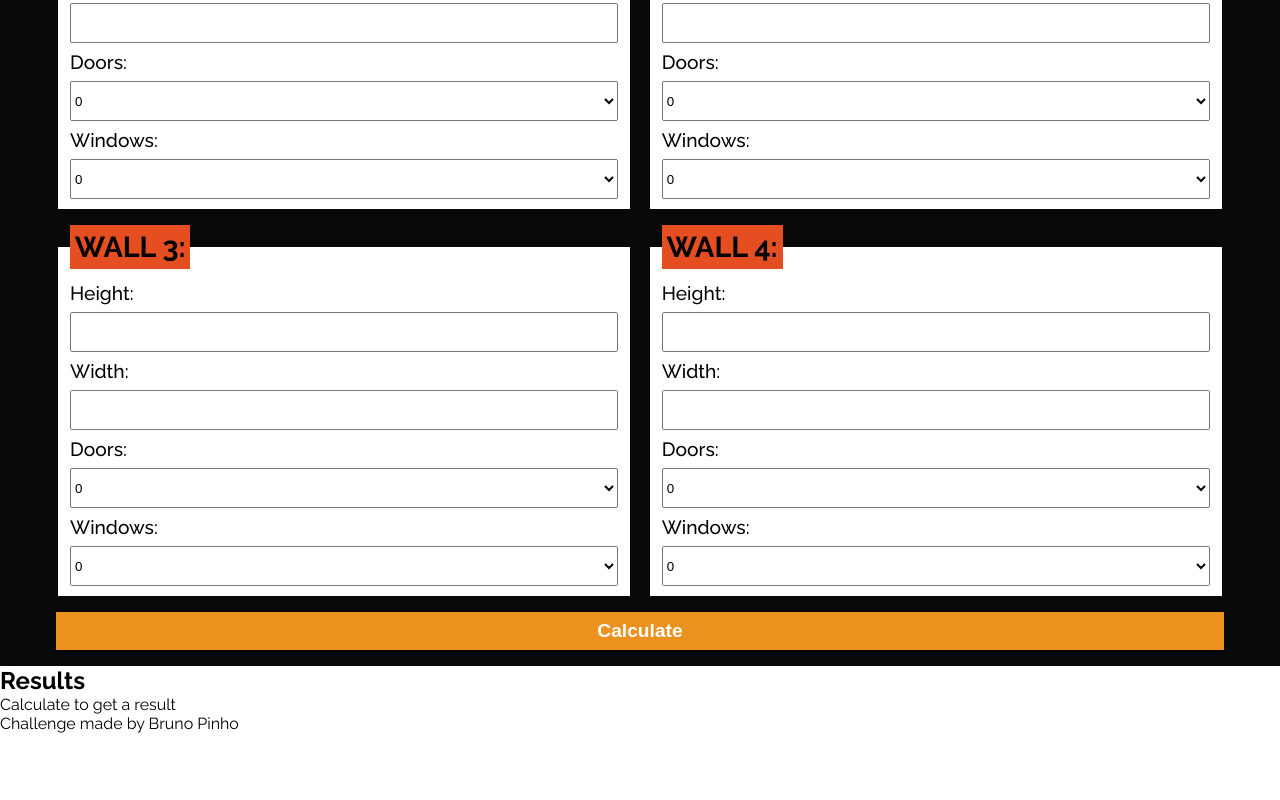
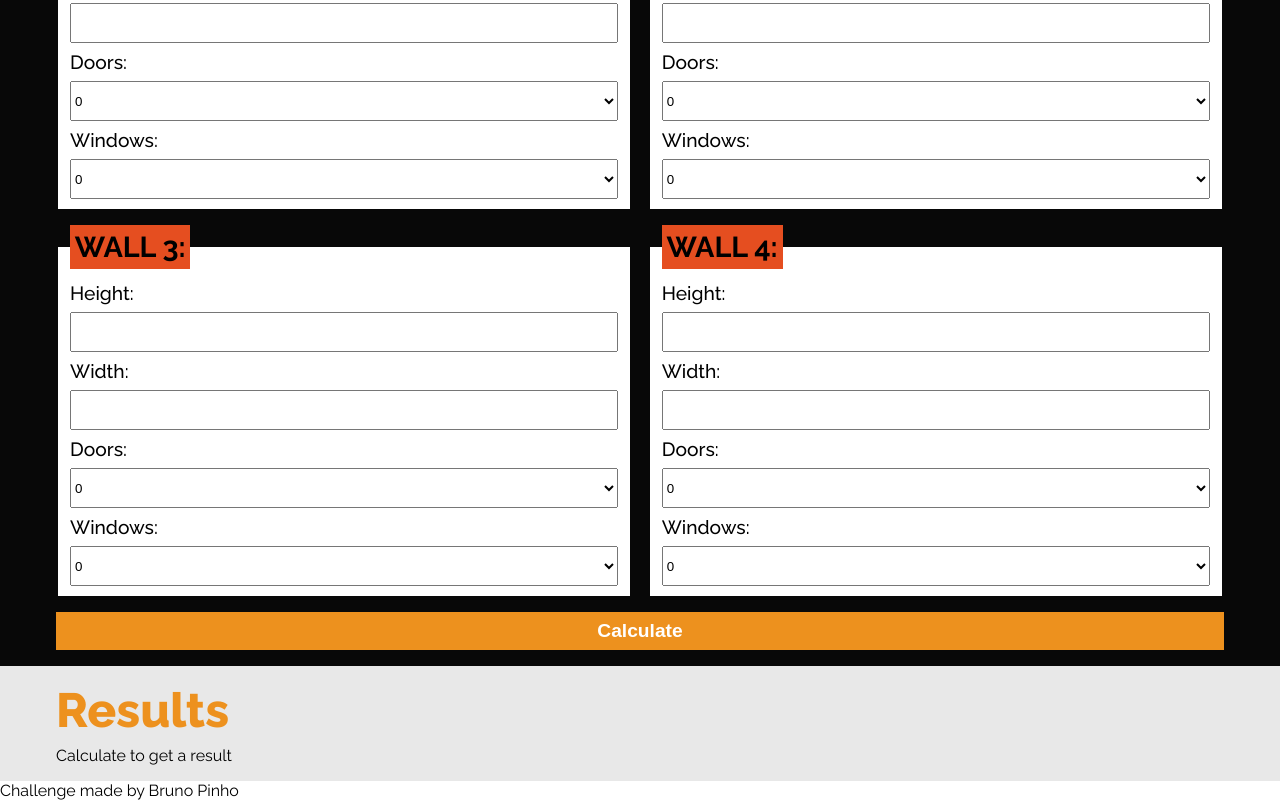
Before and after one commit to pinhob/digital-republic-challenge, a Next.js app in the folder front-end/: page / in a window 1280 px wide. Shown: the part 338-1138 px from the top of the page. Before the commit the page ends 1071 px from the top, so only its background shows below. Built offline with nearby package versions, Linux system fonts and the light colour scheme.

Commit message:
style: create StyledResults

```diff
--- a/front-end/components/Results.js
+++ b/front-end/components/Results.js
@@ -1,5 +1,7 @@
 import { useContext, useEffect, useState } from "react";
 import { Context } from "../context";
+import { StyledWrapper } from "../styles";
+import { StyledResults } from "../styles/StyledResults";
 import { PaintCanCard } from "./PaintCanCard";
 
 export const Results = () => {
@@ -19,22 +21,26 @@ export const Results = () => {
   }, [paintCans]);
 
   return (
-    <section>
-      <h1>Results</h1>
+    <StyledResults>
+      <div className="wrapper">
+        <h2 className="title">Results</h2>
         {
           cans
             ? (
               <>
+                <div className="results__card--wrapper">
                   {
                     cans.map(([key, value]) => (
                       <PaintCanCard size={key} quantity={value} />
                     ))
                   }
+                </div>
                 <button>Buy All</button>
               </>
             )
             : <p>Calculate to get a result</p>
         }
-    </section>
+      </div>
+    </StyledResults>
   )
 };
--- /dev/null
+++ b/front-end/styles/StyledResults.js
@@ -0,0 +1,49 @@
+import styled from 'styled-components';
+
+export const StyledResults = styled.section`
+  background-color: var(--light-gray);
+
+  .title {
+    color: var(--orange);
+    font-size: 3rem;
+    font-weight: 800;
+  }
+
+  .wrapper {
+    display: flex;
+    flex-flow: column;
+    gap: 1vh;
+    max-width: var(--site-max-width);
+    margin: 0 auto;
+    padding: 1rem;
+  }
+
+  button {
+    align-self: center;
+    border: none;
+    background-color: var(--blue);
+    color: var(--white);
+    padding: 0.5rem;
+    font-size: 1.2rem;
+    font-weight: 700;
+    width: 50%;
+    transition: background-color 0.3s ease;
+  }
+
+  button:hover, button:focus {
+    background-color: var(--dark-blue);
+    cursor: pointer;
+    font-weight: 700;
+    transition: background-color 0.3s ease;
+    outline: none;
+  }
+
+
+  @media (min-width: 860px) {
+    .results__card--wrapper {
+      display: flex;
+      flex-flow: row;
+      justify-content: space-around;
+    }
+  }
+`;
--- a/front-end/styles/index.js
+++ b/front-end/styles/index.js
@@ -1,3 +1,4 @@
 export { GlobalStyle } from './GlobalStyle';
 export { StyledForm } from './StyledForm';
 export { StyledHeader } from './StyledHeader';
+export { StyledResults } from './StyledResults';
--- a/front-end/styles/variables.js
+++ b/front-end/styles/variables.js
@@ -9,6 +9,9 @@ const variables = css`
   --red: #E54E20;
   --black: #080808;
   --white: #FFF;
+  --blue: #3943B7;
+  --dark-blue: #30399C;
+  --green: #649537;
 }
 `
 
```
Lines whose indentation alone changed are shown as unchanged.
